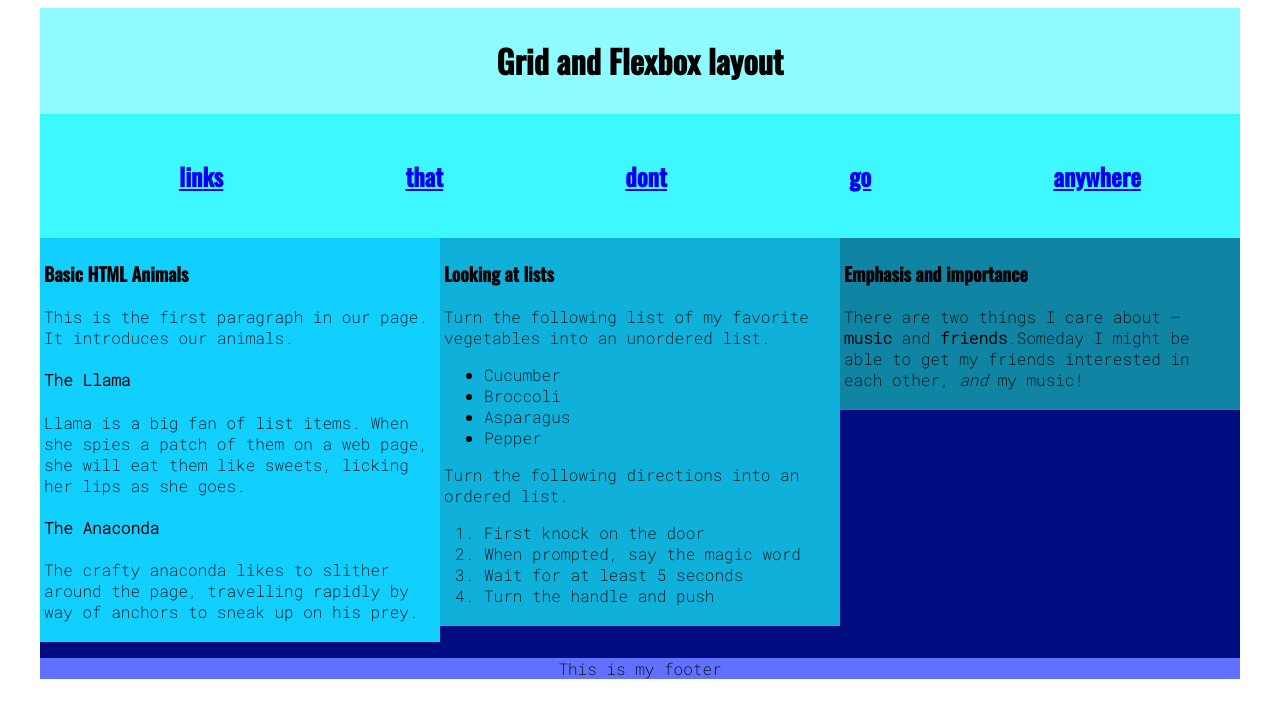
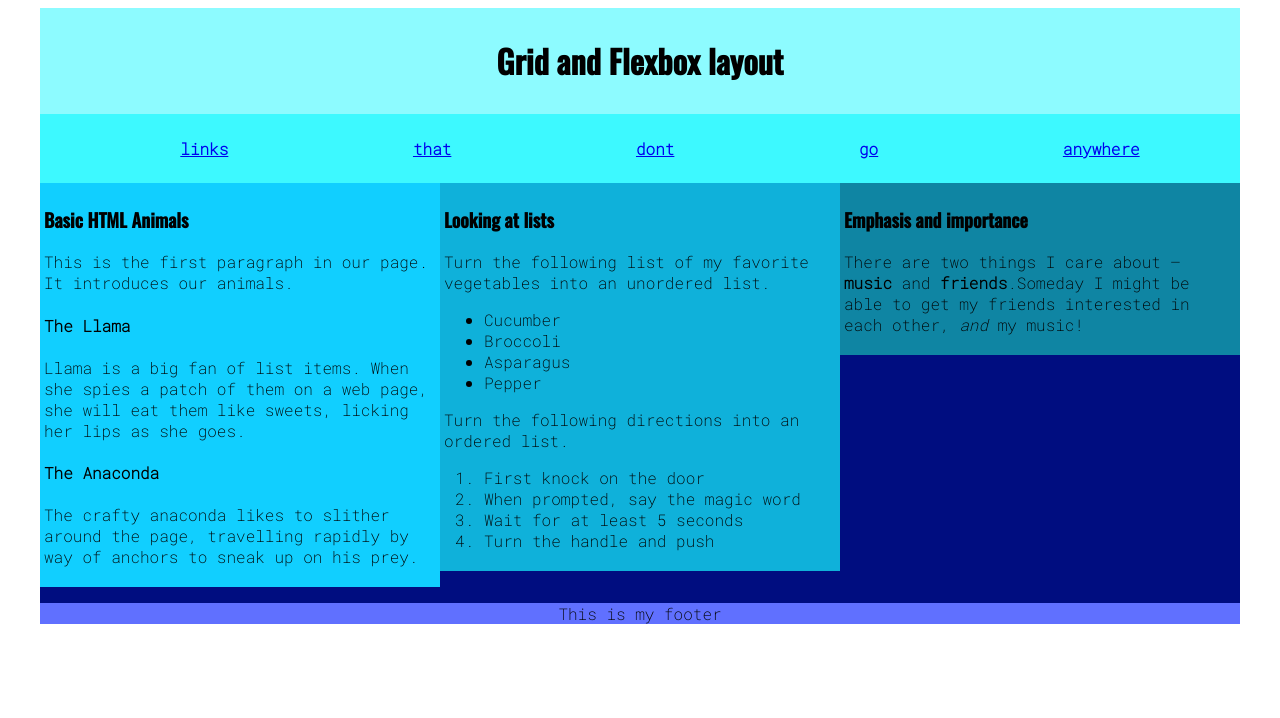
Before and after one commit to reianden/Assignment-10-, a plain HTML site: page index.html in a window 1280 px wide. Drawn offline with nearby package versions, Linux system fonts and the light colour scheme.

Commit message:
Update index.html

```diff
--- a/index.html
+++ b/index.html
@@ -4,6 +4,7 @@
 <link rel="preconnect" href="https://fonts.googleapis.com">
 <link rel="preconnect" href="https://fonts.gstatic.com" crossorigin>
 <link href="https://fonts.googleapis.com/css2?family=Oswald:wght@500&family=Roboto+Mono:wght@200&display=swap" rel="stylesheet">
+<head>
     <body>
         <div class="container">
             <header>
@@ -11,11 +12,11 @@
             </header>
             <nav>
                 <ul>
-                <h2><a href="#">links</a></h2>
-                <h2><a href="#">that</a></h2>
-                <h2><a href="#">dont</a></h2>
-                <h2><a href="#">go</a></h2>
-                <h2><a href="#">anywhere</a></h2>
+                    <strong><a href="#">links</a></strong>
+                    <strong><a href="#">that</a></strong>
+                    <strong><a href="#">dont</a></strong>
+                    <strong><a href="#">go</a></strong>
+                    <strong><a href="#">anywhere</a></strong>
                 </ul>
             </nav>
             <div class="flex-grid-thirds">
@@ -67,4 +68,5 @@
             </footer>
         </div>
     </body>
+</head>
 </html>
```
Lines whose indentation alone changed are shown as unchanged.
